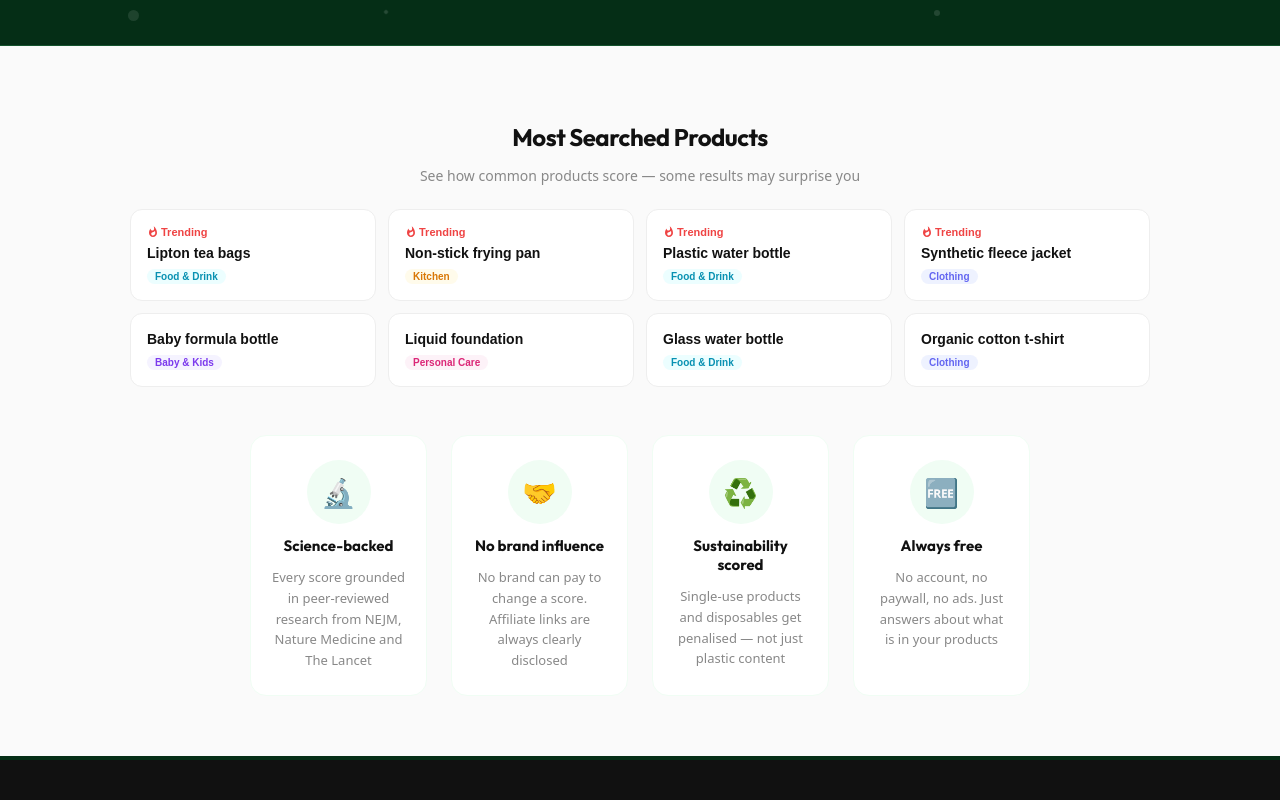
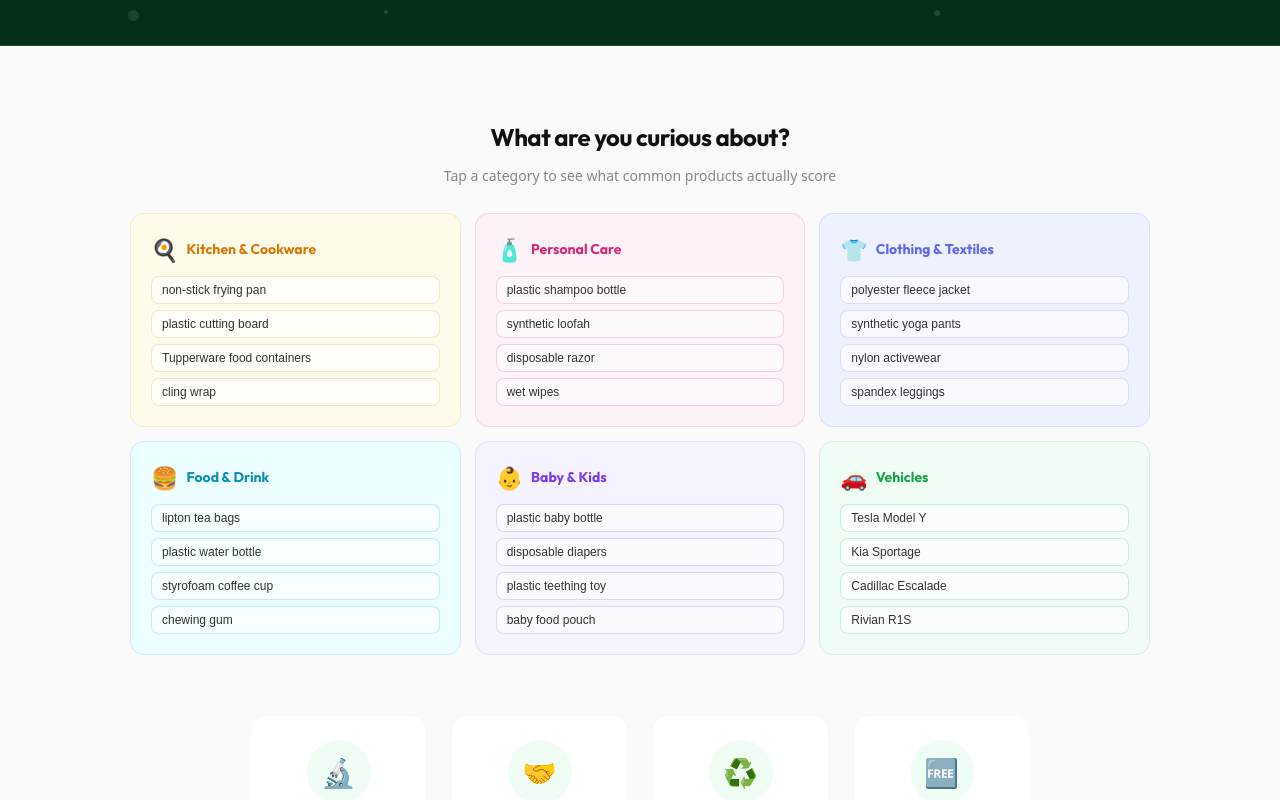
Before and after one commit to Partiqule/partiqule, a React (Vite) app in the folder frontend/: page / in a window 1280 px wide. Shown: the part 700-1500 px from the top of the page. Built offline with nearby package versions, Linux system fonts and the light colour scheme.

Commit message:
Replace MostSearched with category explorer, triple loading facts

```diff
--- a/frontend/src/App.jsx
+++ b/frontend/src/App.jsx
@@ -985,8 +985,24 @@ const LOADING_FACTS = [
   "93% of bottled water tested globally contains microplastic particles.",
   "Heating food in plastic containers can release millions of particles per litre.",
   "Babies ingest up to 10x more microplastics than adults relative to body weight.",
-  "Non-stick pan coatings can begin flaking PTFE particles at everyday cooking temperatures.",
+  "Non-stick pan coatings can begin releasing PTFE particles at everyday cooking temperatures.",
   "Microplastics have been detected in the air we breathe indoors and outdoors.",
+  "A 2024 study in the New England Journal of Medicine found microplastics in arterial plaques — linked to higher risk of heart attack and stroke.",
+  "Lipton tea bags release approximately 11 billion microplastic particles per single cup of tea.",
+  "Synthetic gum base in mainstream chewing gum is made from polyvinyl acetate — a plastic you literally chew and swallow.",
+  "Microplastics were found in 100% of human blood samples tested in a 2022 Environment International study.",
+  "The FDA has begun phasing out all petroleum-based synthetic food dyes, including Red 40 and Yellow 5.",
+  "PFAS — found in non-stick cookware, food packaging, and stain-resistant clothing — are linked to thyroid disruption, reduced fertility and elevated cholesterol.",
+  "A 2024 Nature Medicine study found microplastics accumulating in human brain tissue — at higher concentrations in people with dementia.",
+  "Microplastics have been detected in human placentas, meaning unborn babies are exposed before birth.",
+  "Ultra-processed foods are linked to chronic disease, cardiovascular risk and cognitive decline according to a 2025 Lancet review.",
+  "The plastic in synthetic clothing — polyester, nylon, acrylic — sheds microfibers every time it's worn and washed.",
+  "Single-use paper towels are chemically bleached with chlorine and typically wrapped in plastic film — a sustainability double-hit.",
+  "Stainless steel, cast iron, glass and ceramic cookware produce zero microplastic particles during cooking.",
+  "Switching from a plastic water bottle to stainless steel can eliminate over 50 plastic-to-mouth exposures per week.",
+  "Wet wipes contain polyester or polypropylene fibers — each wipe sheds synthetic fibers directly onto your skin.",
+  "BPA-free plastics often contain BPS or BPF, which studies show have similar hormone-disrupting effects to BPA.",
+  "Food stored in glass containers has zero plastic leaching risk — even when heated, frozen or acidic foods are involved.",
 ];
 
 const LoadingState = () => {
@@ -2291,7 +2307,40 @@ function App() {
                 </div>
               </div>
             )}
-            <MostSearched onSelect={(label)=>{setQuery(label); analyze(label);}} isDark={isDark} isMobile={isMobile}/>
+            {/* SCAN BY CATEGORY */}
+            <div style={{maxWidth:1100, margin:"0 auto 60px", padding:`0 ${isMobile?"16px":"40px"}`}}>
+              <h2 style={{fontFamily:"'Outfit',sans-serif", fontWeight:700, fontSize:isMobile?20:24, color:text, textAlign:"center", marginBottom:8, letterSpacing:"-0.5px"}}>
+                What are you curious about?
+              </h2>
+              <p style={{textAlign:"center", fontSize:14, color:muted, marginBottom:28}}>Tap a category to see what common products actually score</p>
+              <div style={{display:"grid", gridTemplateColumns:isMobile?"repeat(2,1fr)":"repeat(3,1fr)", gap:isMobile?10:14}}>
+                {[
+                  {emoji:"🍳", label:"Kitchen & Cookware", searches:["non-stick frying pan","plastic cutting board","Tupperware food containers","cling wrap"], color:"#d97706", bg:isDark?"#1e1a00":"#fffbeb"},
+                  {emoji:"🧴", label:"Personal Care", searches:["plastic shampoo bottle","synthetic loofah","disposable razor","wet wipes"], color:"#db2777", bg:isDark?"#1e0a14":"#fdf2f8"},
+                  {emoji:"👕", label:"Clothing & Textiles", searches:["polyester fleece jacket","synthetic yoga pants","nylon activewear","spandex leggings"], color:"#6366f1", bg:isDark?"#0e0e1e":"#eef2ff"},
+                  {emoji:"🍔", label:"Food & Drink", searches:["lipton tea bags","plastic water bottle","styrofoam coffee cup","chewing gum"], color:"#0891b2", bg:isDark?"#001e20":"#ecfeff"},
+                  {emoji:"👶", label:"Baby & Kids", searches:["plastic baby bottle","disposable diapers","plastic teething toy","baby food pouch"], color:"#7c3aed", bg:isDark?"#0e0a1e":"#f5f3ff"},
+                  {emoji:"🚗", label:"Vehicles", searches:["Tesla Model Y","Kia Sportage","Cadillac Escalade","Rivian R1S"], color:"#16a34a", bg:isDark?"#0a1e0a":"#f0fdf4"},
+                ].map((cat, i) => (
+                  <div key={i} style={{background:cat.bg, borderRadius:14, padding:"20px", border:`1.5px solid ${cat.color}22`}}>
+                    <div style={{display:"flex", alignItems:"center", gap:8, marginBottom:12}}>
+                      <span style={{fontSize:22}}>{cat.emoji}</span>
+                      <span style={{fontFamily:"'Outfit',sans-serif", fontWeight:700, fontSize:14, color:cat.color}}>{cat.label}</span>
+                    </div>
+                    <div style={{display:"flex", flexDirection:"column", gap:6}}>
+                      {cat.searches.map((s, j) => (
+                        <button key={j} onClick={()=>{setQuery(s); analyze(s);}}
+                          style={{background:"rgba(255,255,255,0.6)", border:`1px solid ${cat.color}33`, borderRadius:8, padding:"6px 10px", fontSize:12, color:isDark?"#f1f5f9":"#333", cursor:"pointer", textAlign:"left", transition:"all 0.15s"}}
+                          onMouseEnter={e=>{e.currentTarget.style.background=cat.bg; e.currentTarget.style.borderColor=cat.color; e.currentTarget.style.color=cat.color;}}
+                          onMouseLeave={e=>{e.currentTarget.style.background="rgba(255,255,255,0.6)"; e.currentTarget.style.borderColor=`${cat.color}33`; e.currentTarget.style.color=isDark?"#f1f5f9":"#333";}}>
+                          {s}
+                        </button>
+                      ))}
+                    </div>
+                  </div>
+                ))}
+              </div>
+            </div>
 
             {/* Illustrated trust strip */}
             <div style={{maxWidth:860, margin:"0 auto 60px", padding:`0 ${isMobile?"16px":"40px"}`}}>
```
